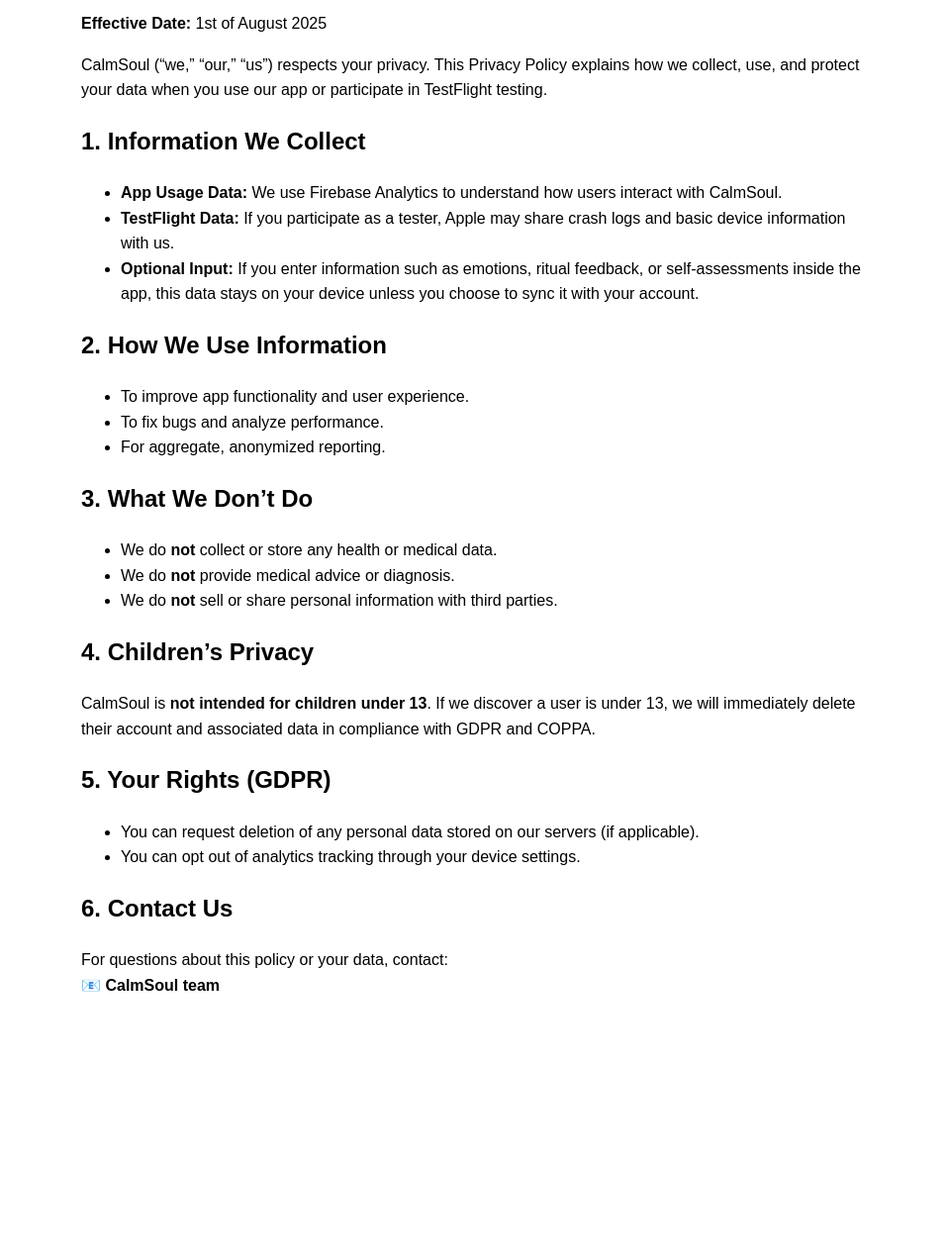
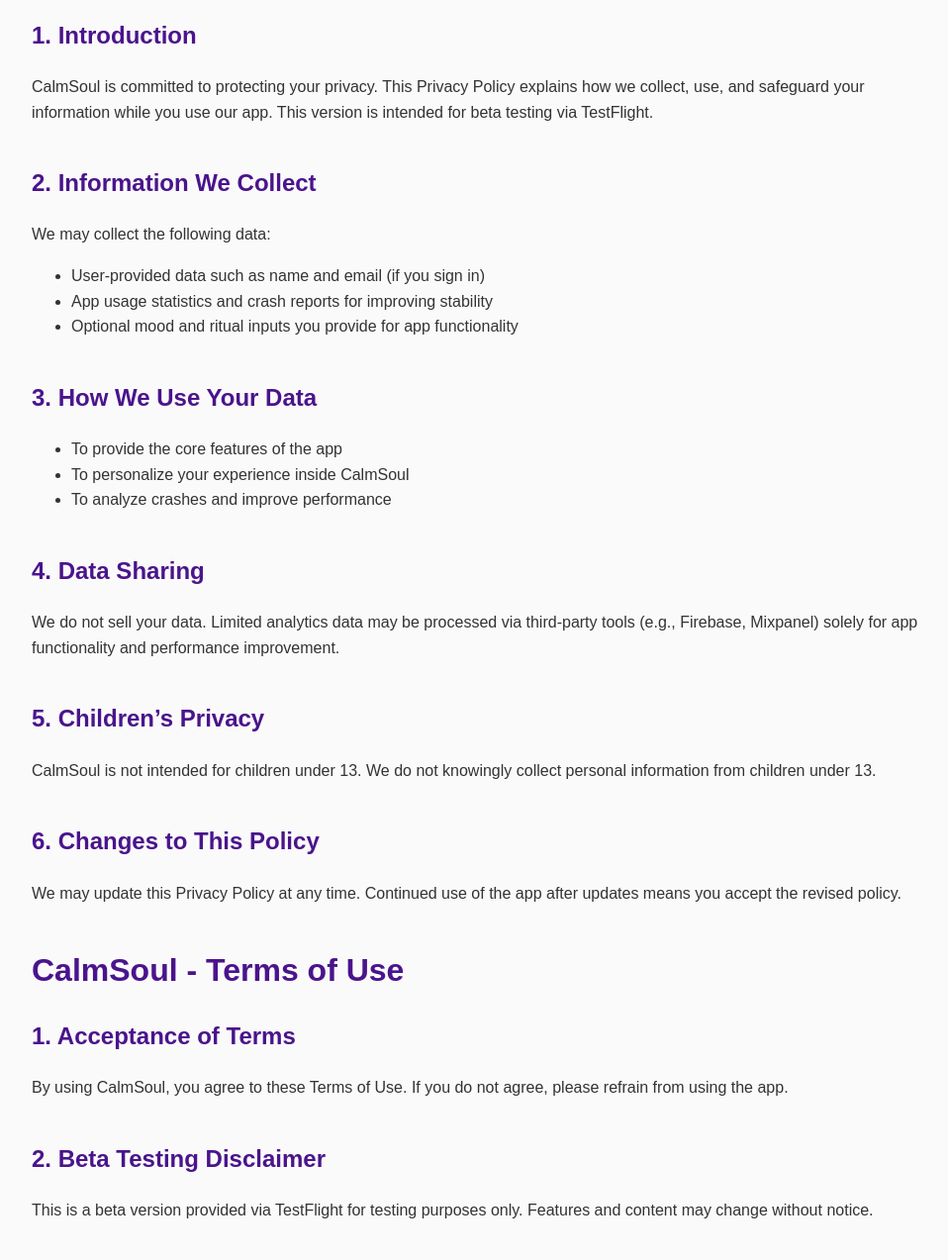
Before and after one commit to oana007/calmsoul-privacy, a plain HTML site: page index.html in a window 1280 px wide. Shown: the part 143-1416 px from the top of the page at 99% size, without its empty margins (158-1116 px from the left). Before the commit the page ends 1227 px from the top, so only its background shows below. Drawn offline with Linux system fonts and the light colour scheme.

Commit message:
update disclaimers

```diff
--- a/index.html
+++ b/index.html
@@ -3,51 +3,105 @@
 <head>
   <meta charset="UTF-8">
   <meta name="viewport" content="width=device-width, initial-scale=1.0">
-  <title>CalmSoul Privacy Policy</title>
+  <title>Privacy Policy & Terms of Use - CalmSoul</title>
   <style>
-    body { font-family: Arial, sans-serif; max-width: 800px; margin: 40px auto; padding: 20px; line-height: 1.6; }
-    h1 { color: #4a148c; }
+    body {
+      font-family: Arial, sans-serif;
+      line-height: 1.6;
+      max-width: 900px;
+      margin: 0 auto;
+      padding: 20px;
+      background: #fafafa;
+      color: #333;
+    }
+    h1, h2, h3 {
+      color: #4a148c;
+    }
+    section {
+      margin-bottom: 40px;
+    }
+    .effective-date {
+      font-weight: bold;
+      margin-bottom: 20px;
+    }
   </style>
 </head>
 <body>
-  <h1>CalmSoul Privacy Policy</h1>
-  <p><strong>Effective Date:</strong> 1st of August 2025</p>
+  <h1>CalmSoul - Privacy Policy</h1>
+  <p class="effective-date">Effective Date: 1st August 2025</p>
 
-  <p>CalmSoul (“we,” “our,” “us”) respects your privacy. This Privacy Policy explains how we collect, use, and protect your data when you use our app or participate in TestFlight testing.</p>
+  <section>
+    <h2>1. Introduction</h2>
+    <p>CalmSoul is committed to protecting your privacy. This Privacy Policy explains how we collect, use, and safeguard your information while you use our app. This version is intended for beta testing via TestFlight.</p>
+  </section>
 
-  <h2>1. Information We Collect</h2>
-  <ul>
-    <li><strong>App Usage Data:</strong> We use Firebase Analytics to understand how users interact with CalmSoul.</li>
-    <li><strong>TestFlight Data:</strong> If you participate as a tester, Apple may share crash logs and basic device information with us.</li>
-    <li><strong>Optional Input:</strong> If you enter information such as emotions, ritual feedback, or self-assessments inside the app, this data stays on your device unless you choose to sync it with your account.</li>
-  </ul>
+  <section>
+    <h2>2. Information We Collect</h2>
+    <p>We may collect the following data:</p>
+    <ul>
+      <li>User-provided data such as name and email (if you sign in)</li>
+      <li>App usage statistics and crash reports for improving stability</li>
+      <li>Optional mood and ritual inputs you provide for app functionality</li>
+    </ul>
+  </section>
 
-  <h2>2. How We Use Information</h2>
-  <ul>
-    <li>To improve app functionality and user experience.</li>
-    <li>To fix bugs and analyze performance.</li>
-    <li>For aggregate, anonymized reporting.</li>
-  </ul>
+  <section>
+    <h2>3. How We Use Your Data</h2>
+    <ul>
+      <li>To provide the core features of the app</li>
+      <li>To personalize your experience inside CalmSoul</li>
+      <li>To analyze crashes and improve performance</li>
+    </ul>
+  </section>
 
-  <h2>3. What We Don’t Do</h2>
-  <ul>
-    <li>We do <strong>not</strong> collect or store any health or medical data.</li>
-    <li>We do <strong>not</strong> provide medical advice or diagnosis.</li>
-    <li>We do <strong>not</strong> sell or share personal information with third parties.</li>
-  </ul>
+  <section>
+    <h2>4. Data Sharing</h2>
+    <p>We do not sell your data. Limited analytics data may be processed via third-party tools (e.g., Firebase, Mixpanel) solely for app functionality and performance improvement.</p>
+  </section>
 
-  <h2>4. Children’s Privacy</h2>
-  <p>CalmSoul is <strong>not intended for children under 13</strong>. If we discover a user is under 13, we will immediately delete their account and associated data in compliance with GDPR and COPPA.</p>
+  <section>
+    <h2>5. Children’s Privacy</h2>
+    <p>CalmSoul is not intended for children under 13. We do not knowingly collect personal information from children under 13.</p>
+  </section>
 
-  <h2>5. Your Rights (GDPR)</h2>
-  <ul>
-    <li>You can request deletion of any personal data stored on our servers (if applicable).</li>
-    <li>You can opt out of analytics tracking through your device settings.</li>
-  </ul>
+  <section>
+    <h2>6. Changes to This Policy</h2>
+    <p>We may update this Privacy Policy at any time. Continued use of the app after updates means you accept the revised policy.</p>
+  </section>
 
-  <h2>6. Contact Us</h2>
-  <p>For questions about this policy or your data, contact:<br>
-  📧 <strong>CalmSoul team</strong></p>
+  <h1>CalmSoul - Terms of Use</h1>
 
+  <section>
+    <h2>1. Acceptance of Terms</h2>
+    <p>By using CalmSoul, you agree to these Terms of Use. If you do not agree, please refrain from using the app.</p>
+  </section>
+
+  <section>
+    <h2>2. Beta Testing Disclaimer</h2>
+    <p>This is a beta version provided via TestFlight for testing purposes only. Features and content may change without notice.</p>
+  </section>
+
+  <section>
+    <h2>3. Medical Disclaimer</h2>
+    <ul>
+      <li>CalmSoul is not a medical device or a substitute for professional healthcare.</li>
+      <li>All content is for general well-being and informational purposes only.</li>
+      <li>Consult a qualified healthcare provider for medical advice.</li>
+    </ul>
+  </section>
+
+  <section>
+    <h2>4. Limitation of Liability</h2>
+    <p>Use CalmSoul at your own risk. We are not liable for any damages resulting from the use of the app or reliance on its content.</p>
+  </section>
+
+  <section>
+    <h2>5. Changes to Terms</h2>
+    <p>We reserve the right to update these Terms at any time. Continued use of CalmSoul after changes constitutes acceptance of the new Terms.</p>
+  </section>
+
+  <footer>
+    <p><em>TestFlight Beta Version – For testing purposes only.</em></p>
+  </footer>
 </body>
 </html>
```
